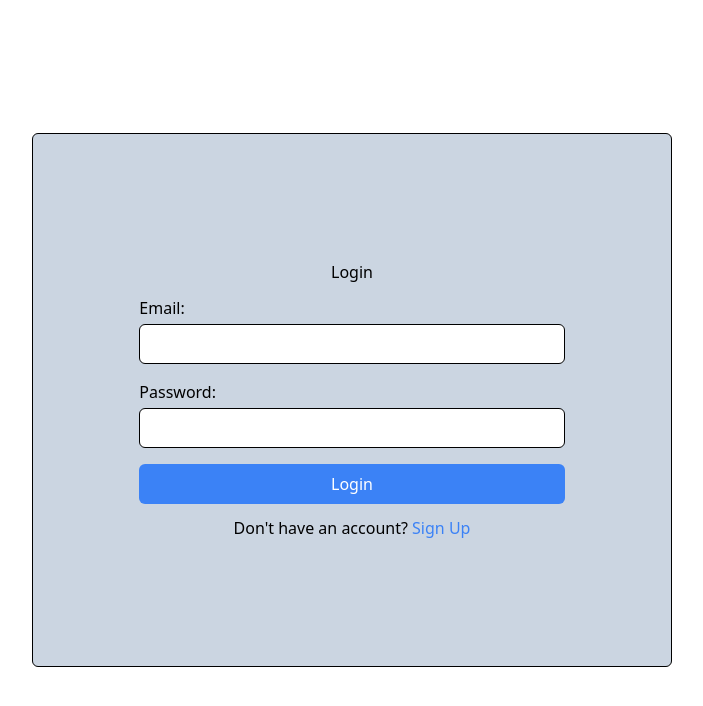
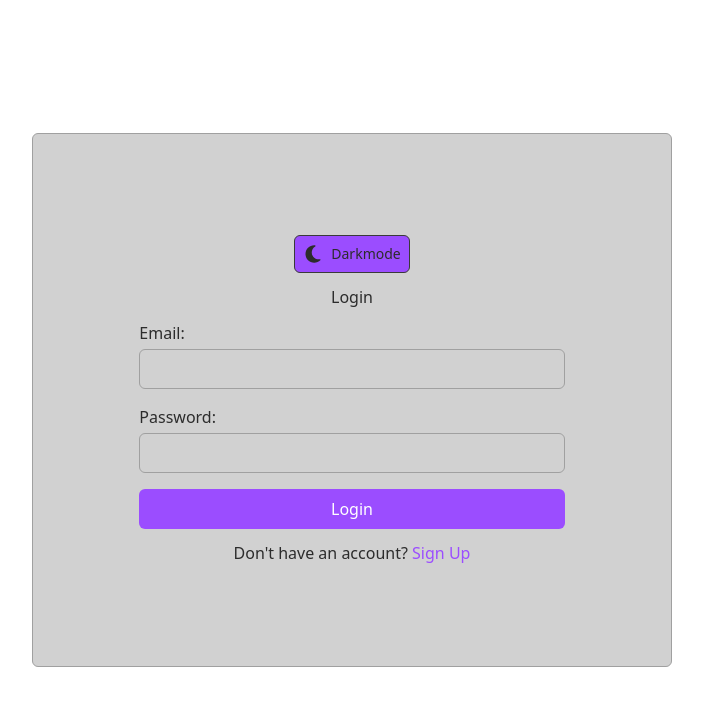
Before and after one commit to Tobiasa123/chatproject25, a React (Vite) app in the folder client/: page / in a window 1280 px wide. Shown: the top 706 px of the page, without its empty margins (288-991 px from the left). Built offline with nearby package versions, Linux system fonts and the light colour scheme.

Commit message:
themeswitch setup

```diff
--- a/client/package.json
+++ b/client/package.json
@@ -11,7 +11,10 @@
     "start": "vite"
   },
   "dependencies": {
+    "@fortawesome/free-solid-svg-icons": "^6.7.2",
+    "@fortawesome/react-fontawesome": "^0.2.2",
     "dotenv": "^16.4.7",
+    "framer-motion": "^12.4.10",
     "jwt-decode": "^4.0.0",
     "react": "^19.0.0",
     "react-dom": "^19.0.0",
--- a/client/src/components/CreateChat/CreateChat.jsx
+++ b/client/src/components/CreateChat/CreateChat.jsx
@@ -44,24 +44,25 @@ const CreateChat = () => {
   };
 
 return (
-    <div className="create-chat-container">
-      <h2>Create a New Chat</h2>
+  <div className="create-chat-container bg-lightBackground dark:bg-darkBackground text-darkText dark:text-lightText">
+    <h2 className="text-lg font-semibold text-darkText dark:text-lightText">Create a New Chat</h2>
     <input
       type="text"
       placeholder="Enter recipient's username"
       value={username}
       onChange={handleInputChange}
-        className="border p-2 rounded mb-2"
+      className="border border-lightBorder dark:border-darkBorder p-2 rounded mb-2 bg-lightBackground dark:bg-darkBackground text-darkText dark:text-lightText"
     />
     <button
       onClick={handleCreateChat}
-        className="bg-blue-500 text-white py-2 px-4 rounded"
+      className="bg-purpleAccent text-darkText dark:text-lightText py-2 px-4 rounded"
     >
       Create Chat
     </button>
-      {message && <p>{message}</p>}
+    {message && <p className="text-purpleAccent">{message}</p>}
   </div>
 );
+
 };
 
 export default CreateChat;
--- a/client/src/components/LoginForm/LoginForm.jsx
+++ b/client/src/components/LoginForm/LoginForm.jsx
@@ -1,5 +1,6 @@
 import { useState } from "react"
 import { useNavigate } from "react-router-dom";
+import { ThemeSwitch } from "../ThemeSwitch/ThemeSwitch";
 
 
 const LoginForm = () => {
@@ -58,66 +59,68 @@ const LoginForm = () => {
 
 
     return (
-        <div className="flex flex-col w-full md:w-[90vw] lg:w-[50vw] justify-center items-center bg-slate-300 h-2/3 rounded-md gap-3 min-w-80 border border-black">
-          <h2>{isLogin ? "Login" : "Signup"}</h2>
+      <div className="flex flex-col w-full md:w-[90vw] lg:w-[50vw] justify-center items-center bg-lightBackground dark:bg-darkBackground h-2/3 rounded-md gap-3 min-w-80 border border-lightBorder dark:border-darkBorder">
+        <ThemeSwitch />
+        <h2 className="text-darkText dark:text-lightText">{isLogin ? "Login" : "Signup"}</h2>
         <form onSubmit={handleSubmit} className="flex flex-col gap-4 w-2/3">
           {!isLogin && (
             <div className="flex flex-col gap-1">
-                <label htmlFor="username" className="mb-1">Username:</label>
+              <label htmlFor="username" className="mb-1 text-darkText dark:text-lightText">Username:</label>
               <input
                 type="text"
                 id="username"
                 name="username"
                 value={formData.username}
                 onChange={handleChange}
-                  className="h-10 border rounded-md border-black"
+                className="h-10 border rounded-md border-lightBorder dark:border-darkBorder bg-lightBackground dark:bg-darkBackground text-darkText dark:text-lightText placeholder-gray-400 dark:placeholder-gray-500"
               />
             </div>
           )}
 
           <div className="flex flex-col gap-1">
-              <label htmlFor="email" className="">Email:</label>
+            <label htmlFor="email" className="text-darkText dark:text-lightText">Email:</label>
             <input
               type="email"
               id="email"
               name="email"
               value={formData.email}
               onChange={handleChange}
-                className="h-10 border rounded-md border-black"
+              className="h-10 border rounded-md border-lightBorder dark:border-darkBorder bg-lightBackground dark:bg-darkBackground text-darkText dark:text-lightText placeholder-gray-400 dark:placeholder-gray-500"
             />
           </div>
 
           <div className="flex flex-col gap-1">
-              <label htmlFor="password" className="">Password:</label>
+            <label htmlFor="password" className="text-darkText dark:text-lightText">Password:</label>
             <input
               type="password"
               id="password"
               name="password"
               value={formData.password}
               onChange={handleChange}
-                className="h-10 border rounded-md border-black"
+              className="h-10 border rounded-md border-lightBorder dark:border-darkBorder bg-lightBackground dark:bg-darkBackground text-darkText dark:text-lightText placeholder-gray-400 dark:placeholder-gray-500"
             />
           </div>
 
           <button
             type="submit"
-              className="h-10 bg-blue-500 text-white rounded-md hover:bg-blue-600"
+            className="h-10 bg-purpleAccent text-white rounded-md hover:bg-purple-700 dark:hover:bg-purple-500"
           >
             {isLogin ? "Login" : "Signup"}
           </button>
         </form>
 
-          <p className="">
+        <p className="text-darkText dark:text-lightText">
           {isLogin ? "Don't have an account?" : "Already have an account?"}{" "}
           <button
             onClick={() => setIsLogin(!isLogin)}
-              className="text-blue-500"
+            className="text-purpleAccent dark:text-purpleAccent"
           >
             {isLogin ? "Sign Up" : "Log In"}
           </button>
         </p>
       </div>
     );
+
     };
 
     export default LoginForm;
--- a/client/src/components/Navigation/Navigation.jsx
+++ b/client/src/components/Navigation/Navigation.jsx
@@ -1,4 +1,6 @@
 import { Link, useNavigate } from "react-router-dom";
+
+import { ThemeSwitch } from "../ThemeSwitch/ThemeSwitch";
 
 const Navbar = () => {
 
@@ -12,19 +14,20 @@ const Navbar = () => {
   };
 
   return (
-    <nav className="w-full bg-blue-600 p-4 flex justify-between items-center shadow-md">
-      <Link to="/home" className="text-white text-xl font-semibold hover:underline">
+    <nav className="w-full bg-lightBackground dark:bg-darkBackground p-4 flex justify-between items-center">
+      <Link to="/home" className="text-purpleAccent text-xl font-semibold hover:underline">
         Your chats
       </Link>
-      <Link to="/profile" className="text-white text-xl font-semibold hover:underline">
+      <Link to="/profile" className="text-purpleAccent text-xl font-semibold hover:underline">
         Your profile
       </Link>
       <button
         onClick={handleLogout}
-        className="text-white text-xl font-semibold hover:underline"
+        className="text-purpleAccent text-xl font-semibold hover:underline"
       >
         Logout
       </button>
+      <ThemeSwitch />
     </nav>
   );
 };
--- a/client/src/components/RenderChats/RenderChats.jsx
+++ b/client/src/components/RenderChats/RenderChats.jsx
@@ -102,9 +102,9 @@ const RenderChats = () => {
   }, [chats]);
 
   return (
-    <div className="w-full h-full">
+    <div className="w-full h-full bg-lightBackground dark:bg-darkBackground">
       {error && <p className="text-red-500 text-sm">{error}</p>}
-      <h3 className="text-lg font-semibold">Your chats</h3>
+      <h3 className="text-lg font-semibold text-darkText dark:text-lightText">Your chats</h3>
       <div className="flex flex-col gap-1">
         {chats && chats.length > 0 ? (
           chats.map(chat => (
--- /dev/null
+++ b/client/src/components/ThemeSwitch/ThemeSwitch.jsx
@@ -0,0 +1,49 @@
+import { useEffect, useState } from 'react';
+// Icon import
+import { faMoon, faSun } from '@fortawesome/free-solid-svg-icons';
+import { FontAwesomeIcon } from '@fortawesome/react-fontawesome';
+// Framer-motion imports
+import { motion } from 'framer-motion';
+
+export const ThemeSwitch = () => {
+  const [theme, setTheme] = useState(
+    (localStorage.getItem('theme') === 'dark' ? 'dark' : 'light') || 'light'
+  );
+
+  useEffect(() => {
+    // Toggle dark mode class based on theme selection
+    document.documentElement.classList.toggle('dark', theme === 'dark');
+    // Save theme preference to localStorage
+    localStorage.setItem('theme', theme);
+  }, [theme]);
+
+  const toggleTheme = () =>
+    setTheme((prev) => (prev === 'light' ? 'dark' : 'light'));
+
+  return (
+    <motion.button
+      onClick={toggleTheme}
+      className="grid grid-cols-[min-content_1fr] items-center sm:gap-2 p-2 rounded-md
+                 bg-purpleAccent text-darkText dark:text-lightText
+                 border border-darkBorder dark:border-lightBorder
+                 transition-transform"
+    >
+      <motion.div
+        key={theme}
+        className="grid place-items-center"
+        initial={{ rotate: 180, opacity: 0 }}
+        animate={{ rotate: 0, opacity: 1 }}
+        exit={{ rotate: -180, opacity: 0 }}
+        transition={{ duration: 0.3 }}
+      >
+        <FontAwesomeIcon
+          icon={theme === 'light' ? faMoon : faSun}
+          className="h-5 w-5"
+        />
+      </motion.div>
+      <span className="text-sm hidden sm:inline">
+        {theme === 'light' ? 'Darkmode' : 'Lightmode'}
+      </span>
+    </motion.button>
+  );
+};
--- a/client/tailwind.config.js
+++ b/client/tailwind.config.js
@@ -1,12 +1,30 @@
-// tailwind.config.js
-/** @type {import('tailwindcss').Config} */
+// @type {import('tailwindcss').Config} */
 export default {
-  content: [
-    "./index.html",
-    "./src/**/*.{js,ts,jsx,tsx}",
-  ],
+  content: ['./index.html', './src/**/*.{js,ts,jsx,tsx}'],
+  darkMode: 'class',
   theme: {
-    extend: {},
+    extend: {
+      fontFamily: {
+        sans: ['Noto Sans', 'sans-serif'],
+        serif: ['Noto Serif', 'serif'],
+      },
+      colors: {
+        // Backgrounds
+        lightBackground: '#D1D1D1', // Light gray background for light mode
+        darkBackground: '#2C2C2C',  // Dark gray background for dark mode
+
+        // Text Colors
+        lightText: '#FFFFFF',       // White text for dark mode
+        darkText: '#2C2C2C',        // Dark gray text for light mode
+
+        // Purple Accent (Stays the same in both modes)
+        purpleAccent: '#9B4DFF',    // Purple accents (links, buttons, etc.)
+
+        // Border
+        lightBorder: '#A0A0A0',     // Slightly darker gray border for light mode
+        darkBorder: '#3A3A3A',      // Dark gray border for dark mode
+      },
+    },
   },
   plugins: [],
-}
+};
```
Also changed, not shown: client/src/components/Chat/Chat.jsx (+8 -6 lines), client/src/pages/ProfilePage/ProfilePage.jsx (+26 -15 lines), 1 other file (tests, documents, lock files or other folders). Lines whose indentation alone changed are shown as unchanged.
